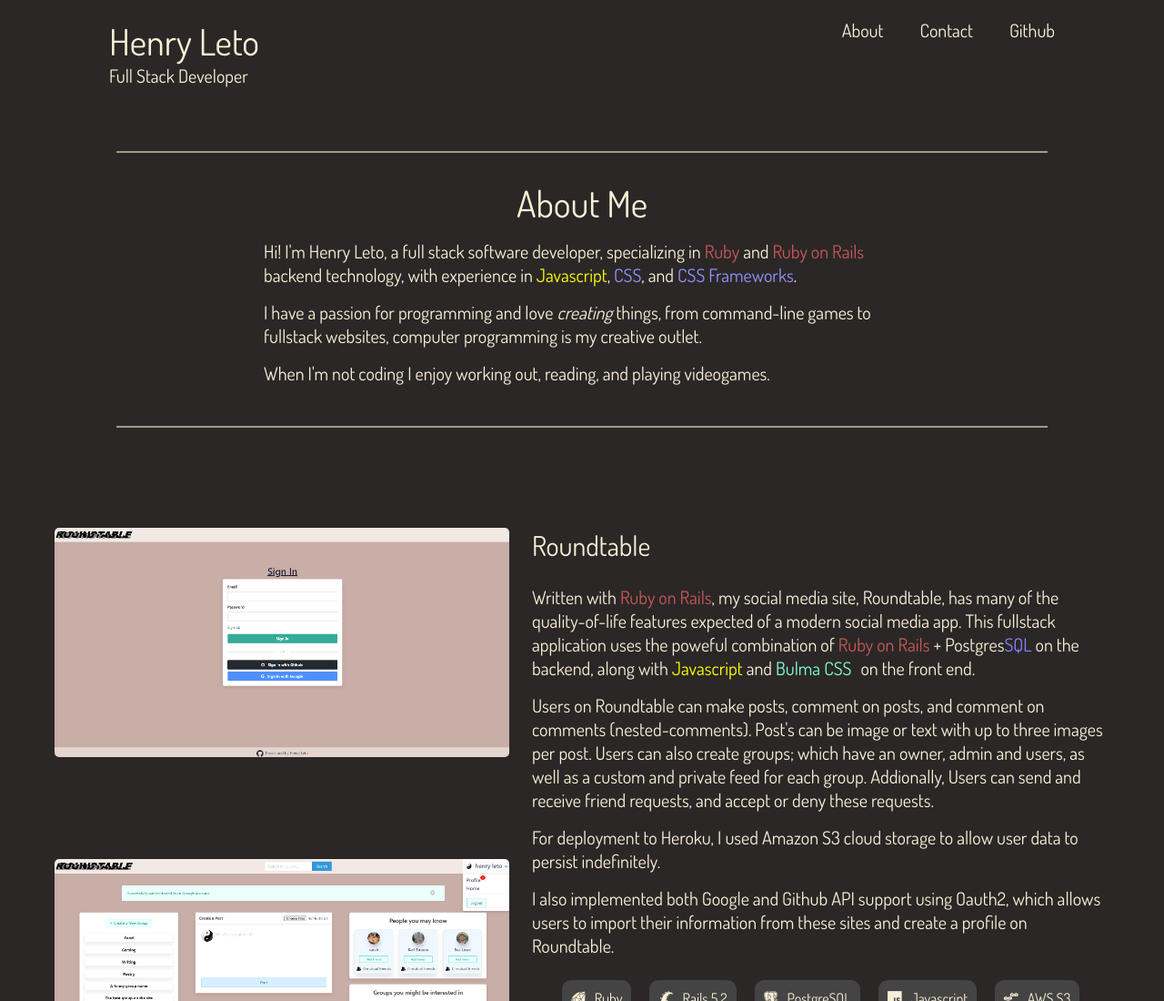
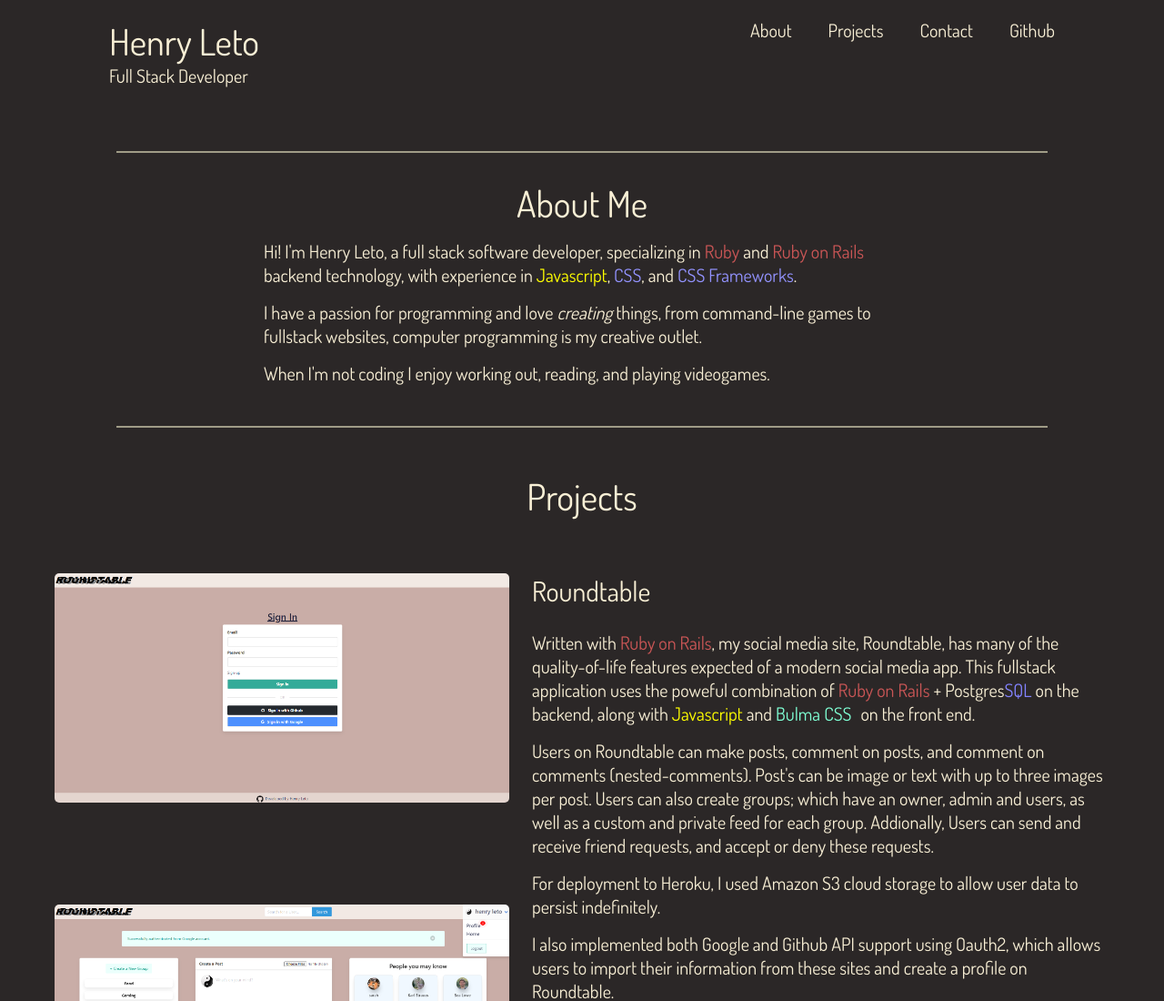
Before and after one commit to nhleto/nhleto.github.io, a plain HTML site: page index.html in a window 1280 px wide. Shown: the top 1100 px of the page at 91% size. Drawn offline with nearby package versions, Linux system fonts and the light colour scheme.

Commit message:
added projects header and js scroll to

```diff
--- a/index.html
+++ b/index.html
@@ -29,6 +29,9 @@
           <h3 class="nav-item" onclick="about()">
             About
           </h3>
+          <h3 class="nav-item" onclick="projects()">
+            Projects
+          </h3>
           <h3 class="nav-item" onclick="contact()">
             Contact
           </h3>
@@ -52,6 +55,7 @@
         <p class="text">When I'm not coding I enjoy working out, reading, and playing videogames.</p>
       </div>
     </div>
+    <h1 class="title projects">Projects</h1>
     <div class="projects-wrapper">
       <div class="project-section">
         <div class="pictures">
--- a/script.js
+++ b/script.js
@@ -39,3 +39,8 @@
   const contactMe = document.querySelector('.contact-me')
   contactMe.scrollIntoView({ behavior: 'smooth' });
 }
+
+function projects() {
+  const projects = document.querySelector('.projects')
+  projects.scrollIntoView({ behavior: 'smooth' });
+}
```
